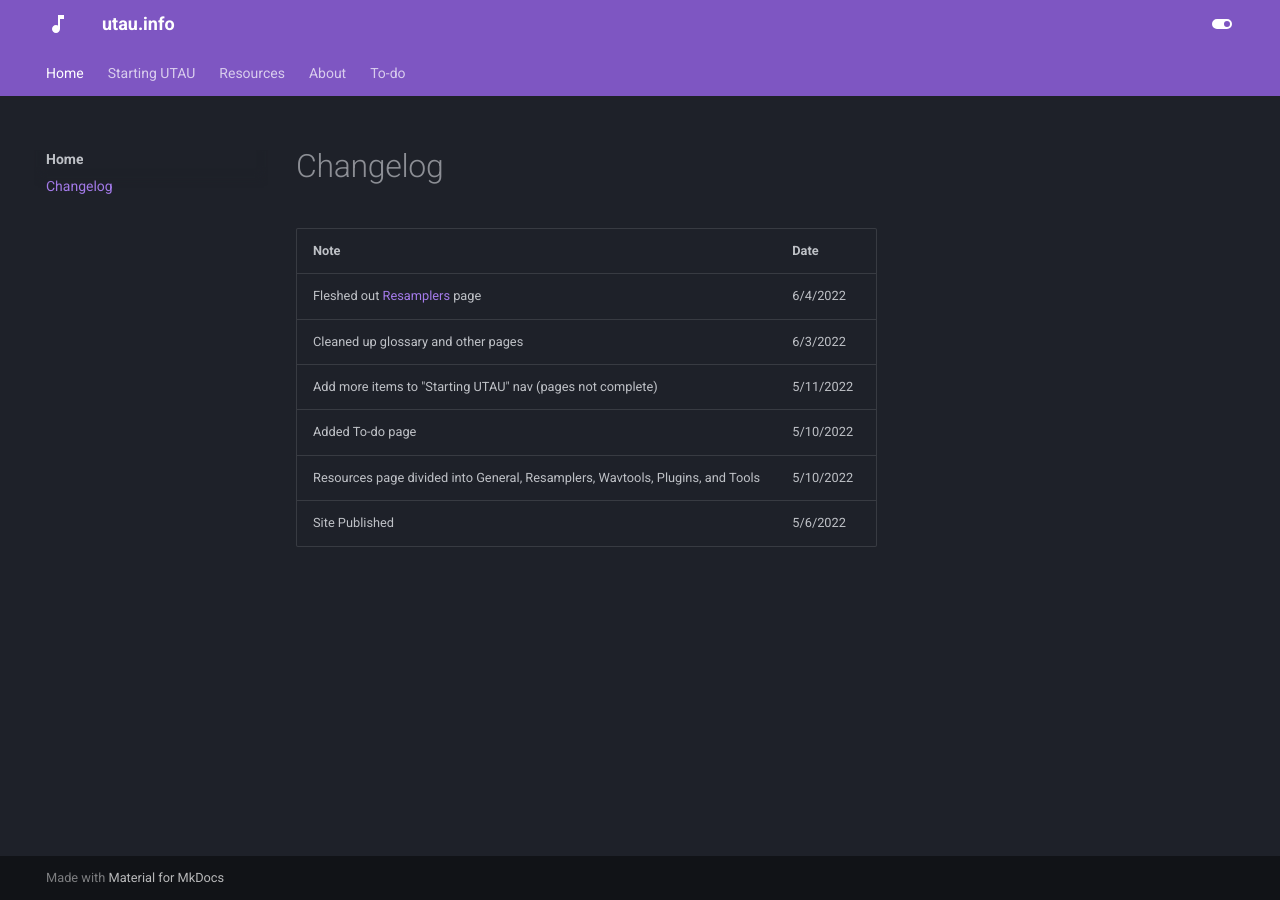
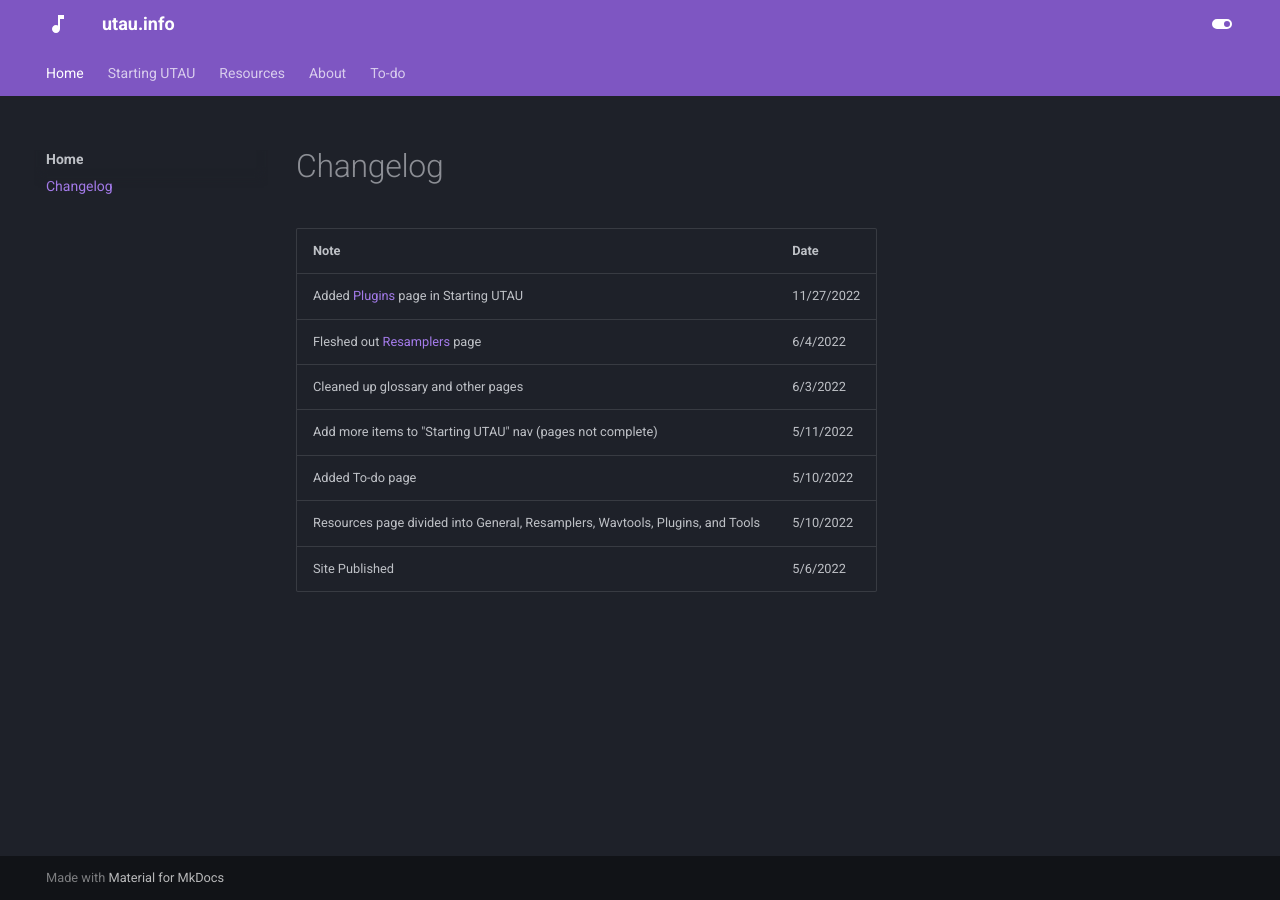
Before and after one commit to nagotown/utau.info, an MkDocs documentation site: the page built from docs/changelog.md, in a window 1280 px wide. Built offline with MkDocs 1.6.1 and Material for MkDocs 9.7.7, drawn with Linux system fonts in a browser that asks for light colours.

Commit message:
Update changelog

```diff
--- a/docs/changelog.md
+++ b/docs/changelog.md
@@ -1,5 +1,6 @@
 | Note | Date |
 |-|-|
+| Added [Plugins](/start/plugins/) page in Starting UTAU | 11/27/2022 |
 | Fleshed out [Resamplers](start/resamplers/) page | 6/4/2022 |
 | Cleaned up glossary and other pages | 6/3/2022 |
 | Add more items to "Starting UTAU" nav (pages not complete) | 5/11/2022 |
```
